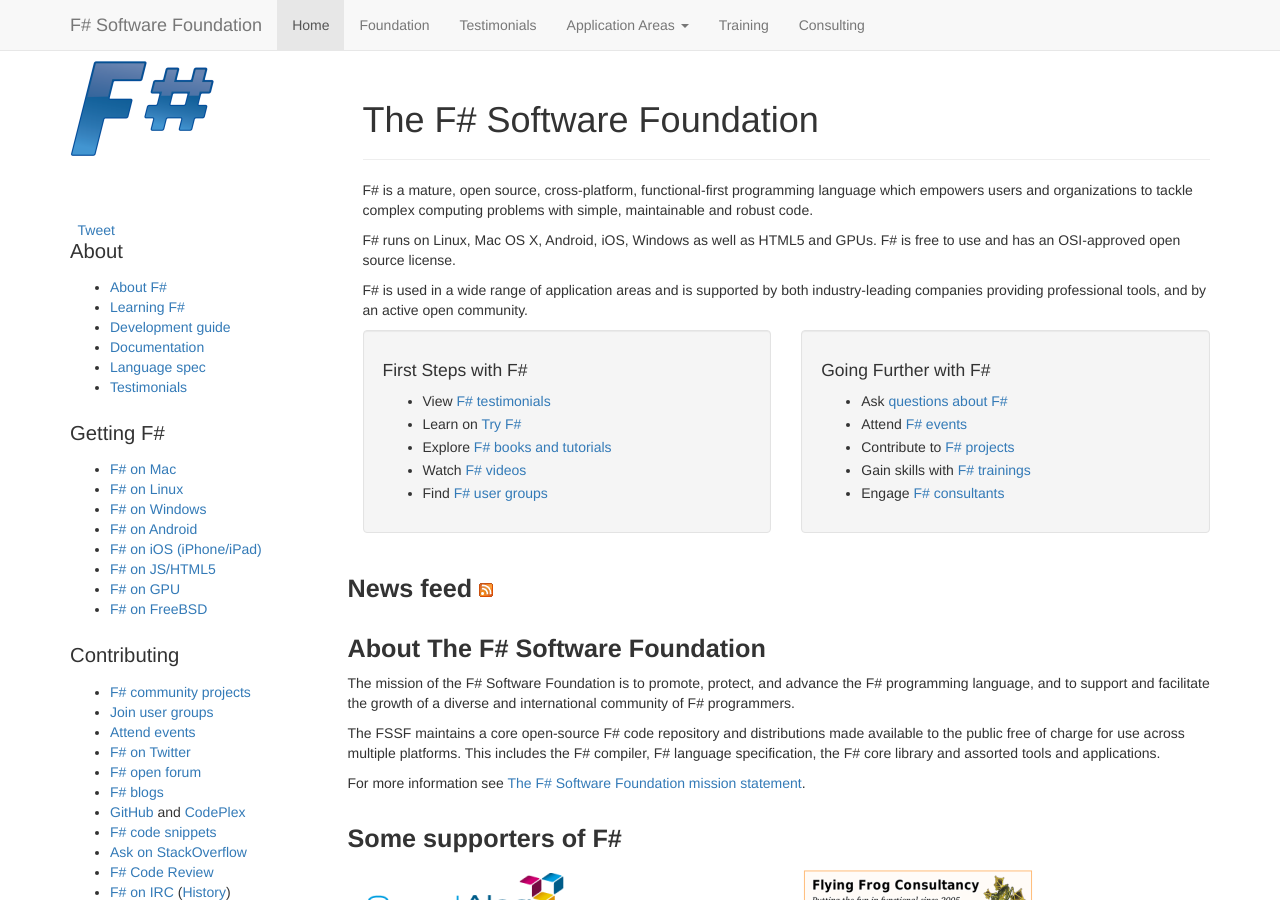
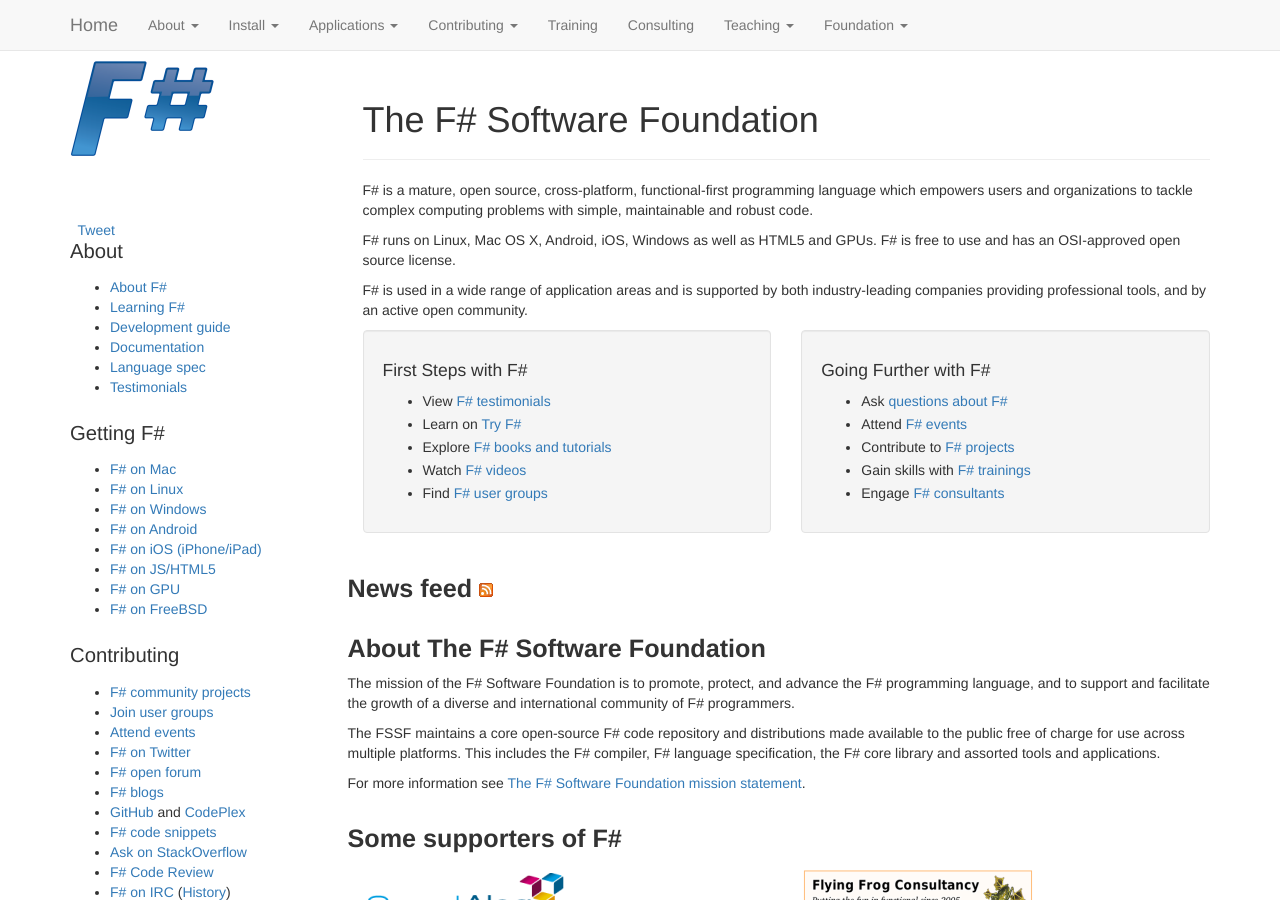
Before and after one commit to fsharp/fsharp.org, a Jekyll site: the page built from index.html, in a window 1280 px wide and 900 px high. Built offline with Jekyll 4.4.1, drawn with Linux system fonts in a browser that asks for light colours; nearby versions of some CDN libraries; some web fonts are replaced; comment, search, counter and statistics services are not loaded.

Commit message:
Update default.html

```diff
--- a/_layouts/default.html
+++ b/_layouts/default.html
@@ -39,16 +39,40 @@
                     <span class="icon-bar"></span>
                     <span class="icon-bar"></span>
                 </button>
-                <a class="navbar-brand" href="/">F# Software Foundation</a>
+                <a class="navbar-brand" href="/">Home</a>
             </div>
 
             <div class="collapse navbar-collapse" id="bs-example-navbar-collapse-1">
                 <ul class="nav navbar-nav">
-                    <li class="active"><a href="/">Home</a></li>
-                    <li><a href="/foundation.html">Foundation</a></li>
-                    <li><a href="/testimonials/">Testimonials</a></li>
-                    <li class="dropdown">
-                      <a href="#" class="dropdown-toggle" data-toggle="dropdown">Application Areas <b class="caret"></b></a>
+                   <li class="dropdown">
+                      <a href="#" class="dropdown-toggle" data-toggle="dropdown">About <b class="caret"></b></a>
+                      <ul class="dropdown-menu">
+                       <li><a href="/about/index.html">About F#</a></li>
+                       <li><a href="/about/learning.html">Learning F#</a></li>
+                       <li><a href="http://fsharpforfunandprofit.com/">Development guide</a></li>
+                       <li><a href="/about/index.html#documentation">Documentation</a></li>
+                       <li><a href="/specs/language-spec/">Language spec</a></li>
+                       <li><a href="/testimonials/">Testimonials</a></li>
+                       <li><a href="/videos/1">Watch F# videos</a></li>
+                     </ul>
+                   </li>
+
+                   <li class="dropdown">
+                      <a href="#" class="dropdown-toggle" data-toggle="dropdown">Install <b class="caret"></b></a>
+                      <ul class="dropdown-menu">
+                       <li><a href="/use/mac/">F# on Mac</a></li>
+                       <li><a href="/use/linux/">F# on Linux</a></li>
+                       <li><a href="/use/windows/">F# on Windows</a></li>
+                       <li><a href="/use/android/">F# on Android</a></li>
+                       <li><a href="/use/ios/">F# on iOS (iPhone/iPad)</a></li>
+                       <li><a href="/use/html5/">F# on JS/HTML5</a></li>
+                       <li><a href="/use/gpu/">F# on GPU</a></li>
+                       <li><a href="/use/freebsd/">F# on FreeBSD</a></li>
+                     </ul>
+                   </li>
+
+                   <li class="dropdown">
+                      <a href="#" class="dropdown-toggle" data-toggle="dropdown">Applications <b class="caret"></b></a>
                       <ul class="dropdown-menu">
                         <li><a href="http://fsharpforfunandprofit.com">Enterprise Programming</a></li>
                         <li><a href="/data-science">Data Science</a></li>
@@ -62,9 +86,52 @@
                      </ul>
                    </li>
 
+                   <li class="dropdown">
+                      <a href="#" class="dropdown-toggle" data-toggle="dropdown">Contributing <b class="caret"></b></a>
+                      <ul class="dropdown-menu">
+                       <li><a href="/community/projects/">F# community projects</a></li>
+                       <li><a href="http://c4fsharp.net/groups.html">Join user groups</a></li>
+                       <li><a href="http://c4fsharp.net/events.html">Attend events</a></li>
+                       <li><a href="http://twitter.com/#fsharp">F# on Twitter</a></li>
+                       <li><a href="http://groups.google.com/group/fsharp-opensource">F# open forum</a></li>
+                       <li><a href="http://fpish.net/blogs/Some/1/f~23/0">F# blogs</a></li>
+                       <li><a href="https://github.com/fsharp/">GitHub</a> and <a href="http://www.codeplex.com/site/search?query=&sortBy=Relevance&tagName=%2cF%23%2c">CodePlex</a></li>
+                       <li><a href="http://www.fssnip.net/">F# code snippets</a></li>
+                       <li><a href="http://stackoverflow.com/questions/tagged/f%23">Ask on StackOverflow</a></li>
+                       <li><a href="http://codereview.stackexchange.com/questions/tagged/f%23">F# Code Review</a></li>
+                       <li><a href="http://webchat.freenode.net/?channels=%23%23fsharp">F# on IRC</a> (<a href="http://ircbrowse.net/day/fsharp/today">History</a>)</li>
+                       <li><a href="http://fsharp.github.io">F# open engineering</a></li>
+                     </ul>
+                   </li>
+
 
                    <li><a href="/training">Training</a></li>
                    <li><a href="/consulting">Consulting</a></li>
+
+                   <li class="dropdown">
+                      <a href="#" class="dropdown-toggle" data-toggle="dropdown">Teaching <b class="caret"></b></a>
+                      <ul class="dropdown-menu">
+                        <li><a href="/teaching/index.html">Why teach F#</a></li>
+                        <li><a href="/teaching/index.html#online_teaching_and_learning">Online learning</a></li>
+                        <li><a href="/teaching/index.html#video_lectures">Video lectures</a></li>
+                        <li><a href="/teaching/index.html#textbooks_for_teaching_f">Textbooks for F#</a></li>
+                        <li><a href="/teaching/index.html#lectures_and_course_material">Lecture materials</a></li>
+                        <li><a href="http://c4fsharp.net/#fsharp-coding-dojos">Coding dojos</a></li>
+                        <li><a href="/teaching/research.html">Academic publications</a></li>
+                     </ul>
+                   </li>
+
+                   <li class="dropdown">
+                      <a href="#" class="dropdown-toggle" data-toggle="dropdown">Foundation <b class="caret"></b></a>
+                      <ul class="dropdown-menu">
+
+                       <li><a href="/foundation.html">Mission statement</a></li>
+                       <li><a href="/foundation.html#funding">Funding</a></li>
+                       <li><a href="/foundation.html#founding_members">Members</a></li>
+                       <li><a href="/technical-groups">Affiliated technical groups</a></li>
+                       <li><a href="/foundation.html#contact">Contact</a></li>
+                     </ul>
+                   </li>
 
                 </ul>
         </div>
```
